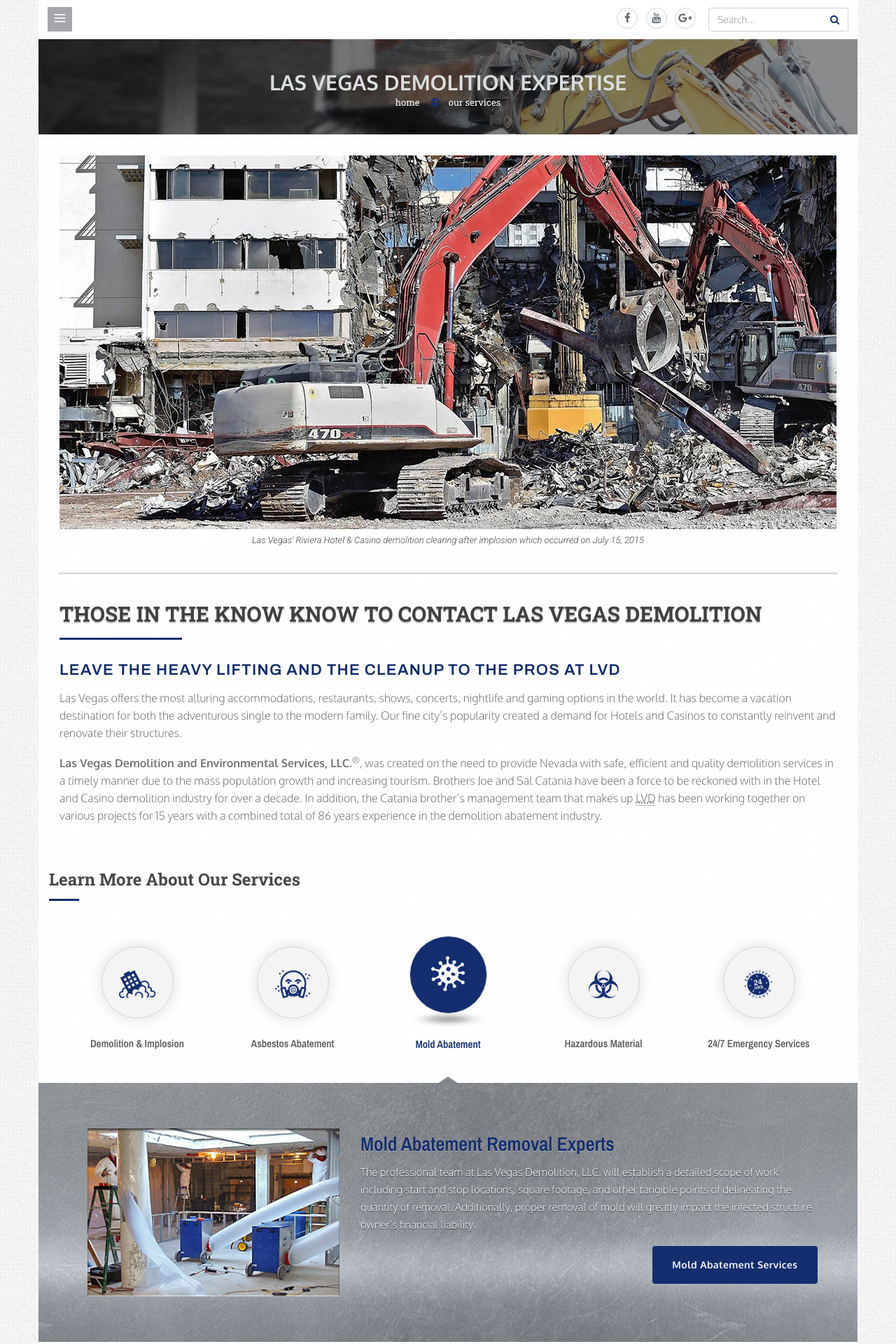
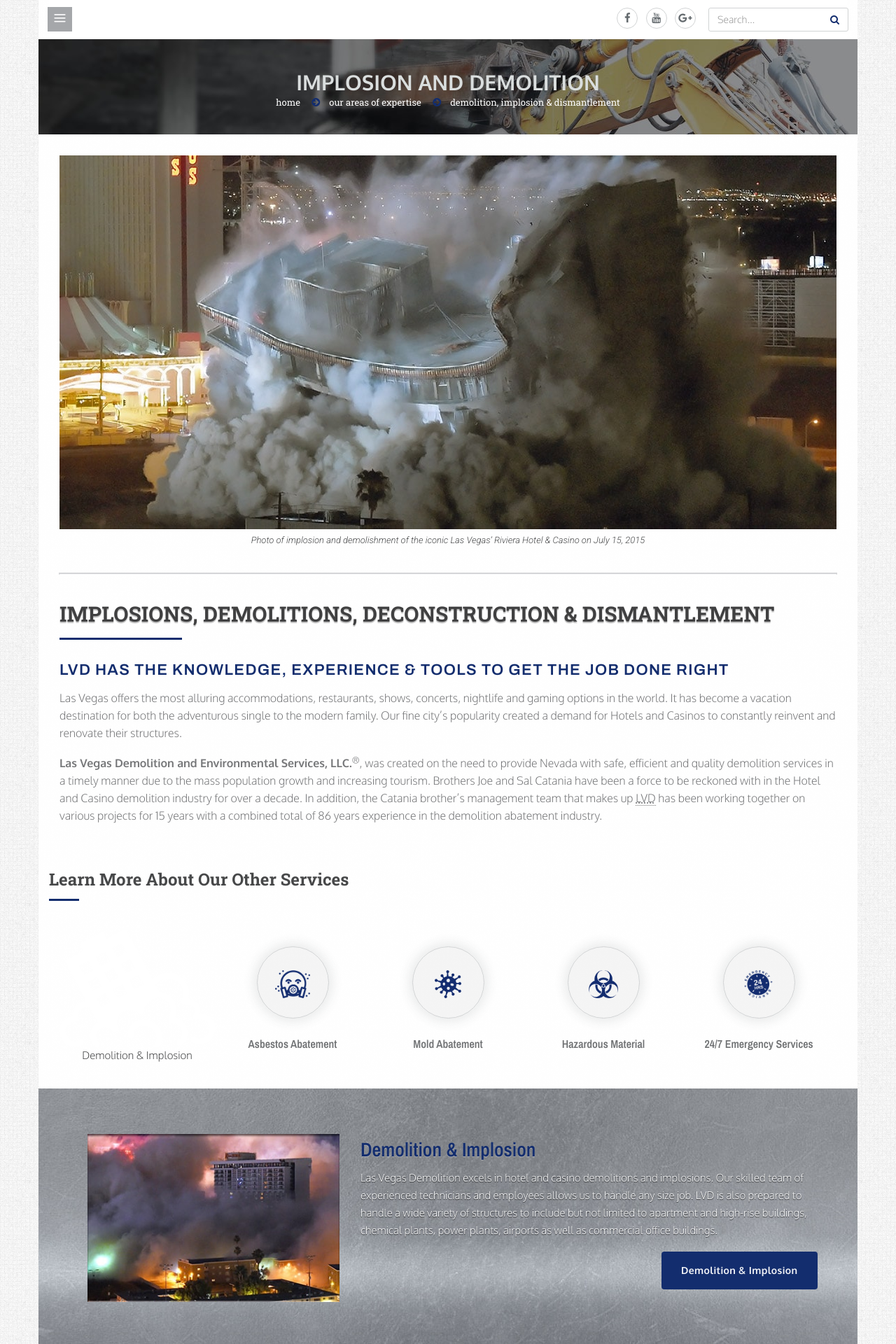
Before and after one commit to infin80/lvdemolition-wsy, a WordPress theme: page /las-vegas-demos-and-implosions.php in a window 1280 px wide. Shown: the top 1920 px of the page at 70% size. Run offline with PHP 8.4 and a stand-in for WordPress, Linux system fonts and the light colour scheme; the site name, menu and one post (Sample post) are stand-ins, and other content is empty; some libraries are stand-ins or nearby versions.

Commit message:
Tweak 1st Service Page
las-vegas-demos-and-implosions.php
adjust tab UI + UX

```diff
--- a/css/navigation-menu.css
+++ b/css/navigation-menu.css
@@ -175,6 +175,23 @@
 	border-left: 12px solid #132d6e;
 }
 
+
+/* -- min-width: 992 to max-width: 1200 */
+.ow-navigation .nav.navbar-nav li > a:hover i::before,
+.ow-navigation .nav.navbar-nav li > a:focus i::before,
+.ow-navigation .nav.navbar-nav li.active > a i::before,
+body#homepage .ow-navigation .nav.navbar-nav li#homenav > a i::before,
+body#historypage .ow-navigation .nav.navbar-nav li#historynav > a i::before,
+body#servicespage .ow-navigation .nav.navbar-nav li#servicesnav > a i::before,
+body#safetypage .ow-navigation .nav.navbar-nav li#safetynav > a i::before,
+body#licensepage .ow-navigation .nav.navbar-nav li#licensenav > a i::before,
+body#contactpage .ow-navigation .nav.navbar-nav li#contactnav > a i::before,
+.ow-navigation .nav.navbar-nav li:hover > a i::before,
+.ow-navigation .nav.navbar-nav li:focus > a i::before {
+	right: -8px;
+	border-left: 12px solid #132d6e;
+
+}
 
 
 /* -- min-width: 992 to max-width: 1200 */
--- a/css/shortcodes.css
+++ b/css/shortcodes.css
@@ -590,7 +590,7 @@
 	border: 1px solid #d1d3d4;
 	border-radius: 100%;
 	line-height: 103px;
-	-webkit-box-shadow: 0px 0px 15px 5px ,65,68,0.1);
+	-webkit-box-shadow: 0px 0px 15px 5px rgba(63,65,68,0.1);
 	-moz-box-shadow: 0px 0px 15px 5px rgba(63,65,68,0.1);
 	box-shadow: 0px 0px 15px 5px rgba(63,65,68,0.1);
 	position: relative;
@@ -626,11 +626,11 @@
 	height: auto;
 }
 .features-section .nav-tabs li a {
-	font-size: 15px;
-	text-transform: capitalize;
-	color: rgba(63,65,68,0.85);
+	color: rgba(63,65,68,0.75);
 	margin: 0;
 	border: none;
+	text-transform: capitalize;
+	font-size: 16px;
 }
 .features-section .nav-tabs > li > a:hover,
 .features-section .nav-tabs > li > a:focus {
@@ -643,6 +643,7 @@
 .features-section .nav-tabs > li.active > a:hover {
 	color: #132d6e;
 	background: transparent;
+	font-size: 120%;
 }
 .features-section .nav-tabs > li > a:hover i,
 .features-section .nav-tabs > li > a:focus i,
--- a/las-vegas-demolition-services.php
+++ b/las-vegas-demolition-services.php
@@ -91,10 +91,10 @@
 
 				<!-- Page Header -->
 				<div class="container-fluid no-padding page-banner about-banner row">
-					<h3>Las Vegas Demolition Expertise</h3>
+					<h3>Las Vegas Demolition&rsquo; Services</h3>
 					<ol class="breadcrumb no-padding no-bottom-margin">
 						<li><a href="index.html">Home</a></li>
-						<li class="active">Our Services</li>
+						<li class="active">Our Areas of Expertise</li>
 					</ol>
 				</div><!-- Page Header /- -->
 
--- a/las-vegas-demos-and-implosions.php
+++ b/las-vegas-demos-and-implosions.php
@@ -10,10 +10,10 @@
 	    <meta http-equiv="X-UA-Compatible" content="IE=edge">
 	    <meta name="viewport" content="width=device-width, initial-scale=1">
 
-	    <meta name="description" content="For hotel and casino implosion services, mold, asbestos removal &amp; hazardous material abatement, contact Las Vegas Demolition and Environmental Services">
+	    <meta name="description" content="Las Vegas Demolition and Environmental Services are experienced dismantlement pros focused on safety, efficiency and ordinance compliance">
 	    <meta name="author" content="infin80">
 
-	    <title>Las Vegas Demolition services inc. Implosions &amp; Mold, Asbestos Abatement</title>
+	    <title>Safe Casino, Hotel, Structrural Demolishment &amp; Implosion Company</title>
 
 		<!-- Standard Favicon -->
 		<link rel="shortcut icon" type="image/x-icon" href="favicon.ico" />
@@ -91,17 +91,18 @@
 
 				<!-- Page Header -->
 				<div class="container-fluid no-padding page-banner about-banner row">
-					<h3>Las Vegas Demolition Expertise</h3>
+					<h3>Implosion and Demolition</h3>
 					<ol class="breadcrumb no-padding no-bottom-margin">
-						<li><a href="index.html">Home</a></li>
-						<li class="active">Our Services</li>
+						<li><a href="index.php">Home</a></li>
+						<li><a href="las-vegas-demolition-services.php">Our Areas of Expertise</a></li>
+						<li class="active">Demolition, Implosion &amp; Dismantlement</li>
 					</ol>
 				</div><!-- Page Header /- -->
 
 				<!-- About Section -->
 				<figure id="about-section" class="about-section container-fluid">
-					<img src="images/las-vegas-hotel-casino-demolition.jpg" alt="Riviera Las Vegas Hotel Casino Demolition" width="1110" height="534" />
-					<figcaption>Las Vegas&rsquo; Riviera Hotel &amp; Casino demolition clearing after implosion which occurred on July 15, 2015</figcaption>
+					<img src="images/implosion-demolishment-of-las-vegas-casino.jpg" alt="Implosion &amp; demolishment of iconic Las Vegas hotel" width="1110" height="534" />
+					<figcaption>Photo of implosion and demolishment of the iconic Las Vegas&rsquo; Riviera Hotel &amp; Casino on July 15, 2015</figcaption>
 				</figure><!-- About Section /- -->
 
 				<div class="seperator-border row"></div>
@@ -109,35 +110,37 @@
 				<!-- Team Section -->
 				<div id="service-section" class="service-section container-fluid">
 					<div class="section-header">
-						<h1>Those in the know know to Contact Las Vegas Demolition</h1>
+						<h1>Implosions, Demolitions, Deconstruction &amp; Dismantlement</h1>
 					</div>
 					<div class="row">
 						<div class="col-xs-12 intro-text">
-						<h2>Leave the Heavy Lifting and the Cleanup to the Pros at LVD</h2>
+						<h2>LVD has the Knowledge, Experience &amp; Tools to Get the Job Done Right</h2>
 							<p>Las Vegas offers the most alluring accommodations, restaurants, shows, concerts, nightlife and gaming options in the world. It has become a vacation destination for both the adventurous single to the modern family. Our fine city’s popularity created a demand for Hotels and Casinos to constantly reinvent and renovate their structures.</p>
 							<p><b>Las Vegas Demolition and Environmental Services, LLC.</b><sup>®</sup>, was created on the need to provide Nevada with safe, efficient and quality demolition services in a timely manner due to the mass population growth and increasing tourism. Brothers Joe and Sal Catania have been a force to be reckoned with in the Hotel and Casino demolition industry for over a decade. In addition, the Catania brother’s management team that makes up <abbr title="Las Vegas Demolition">LVD</abbr> has been working together on various projects for 15 years with a combined total of 86 years experience in the demolition abatement industry.</p>
 						</div>
 					</div>
 				</div>
 
+
 					<!-- Section Header -->
 					<div class="section-header">
-						<h3>Learn More About Our Services</h3>
+						<h3>Learn More About Our Other Services</h3>
 					</div> <!-- Section Header /- -->
 
 							<!-- Features Section -->
 							<div id="features-section" class="features-section container-fluid no-padding">
 								<div class="row">
 									<!-- Nav tabs -->
-									<ul class="nav nav-tabs" role="tablist">
+									<ul class="nav nav-tabs" role="tablist" id="lvdservices">
+
 										<li role="presentation">
-											<a href="#implosion" role="tab" data-toggle="tab">
+											<span id="#implosion" role="tab">
 												<i>
-													<img src="images/features/building-demolition.png" alt="Building Implosion and Demolitions" width="245" height="186" />
+													<!-- <img src="images/features/building-demolition.png" alt="Building Implosion and Demolitions" width="245" height="186" /> -->
 													<img src="images/features/building-demolition-w.png" alt="Building Implosions and Demolition" width="245" height="186" />
 												</i>
-												Demolition &amp; Implosion</a></li>
-											</a>
+												Demolition &amp; Implosion
+											</span>
 										</li>
 										<li role="presentation">
 											<a href="#asbestos-abatement" role="tab" data-toggle="tab">
@@ -148,10 +151,10 @@
 												Asbestos Abatement
 											</a>
 										</li>
-										<li role="presentation" class="active">
+										<li role="presentation">
 											<a href="#mold-removal" role="tab" data-toggle="tab">
 												<i>
-												<img src="images/features/mold-spore.png" alt="Mold abatement removal" width="228" height="240" />
+													<img src="images/features/mold-spore.png" alt="Mold abatement removal" width="228" height="240" />
 													<img src="images/features/mold-spore-w.png" alt="Mold abatement removal company" width="228" height="240" />
 												</i>
 												Mold Abatement
@@ -178,7 +181,7 @@
 									</ul>
 									<!-- Tab panes -->
 									<div class="tab-content container-fluid no-padding">
-										<div role="tabpanel" class="tab-pane" id="implosion">
+										<div role="tabpanel" class="tab-pane active" id="implosion">
 											<div class="col-md-4 col-sm-5">
 												<img src="images/features/implosion-and-demolition-las-vegas.jpg" alt="Demolition and implosion services in Las Vegas" width="375" height="250" />
 											</div>
@@ -199,7 +202,7 @@
 												<a href="asbestos-abatement.php" title="Asbestos Abatement Removal Company" class="contact-button">Asbestos Abatement &amp; Removal</a>
 											</div>
 										</div>
-										<div role="tabpanel" class="tab-pane active" id="mold-removal">
+										<div role="tabpanel" class="tab-pane" id="mold-removal">
 											<div class="col-md-4 col-sm-5">
 											<img src="images/features/dangerous-mold-abatement-service.jpg" alt="Las Vegas Mold Removal and Abatement" width="375" height="250" />
 											</div>
```
Also changed, not shown: images/features/abatement.jpg, images/features/asbestos-removal-and-abatement.jpg, images/features/dangerous-mold-abatement-service.jpg, images/features/emergency-disaster-response.jpg, images/features/hazardous-material-cleanup.jpg, images/features/implosion-and-demolition-las-vegas.jpg, images/implosion-demolishment-of-las-vegas-casino.jpg (added).
